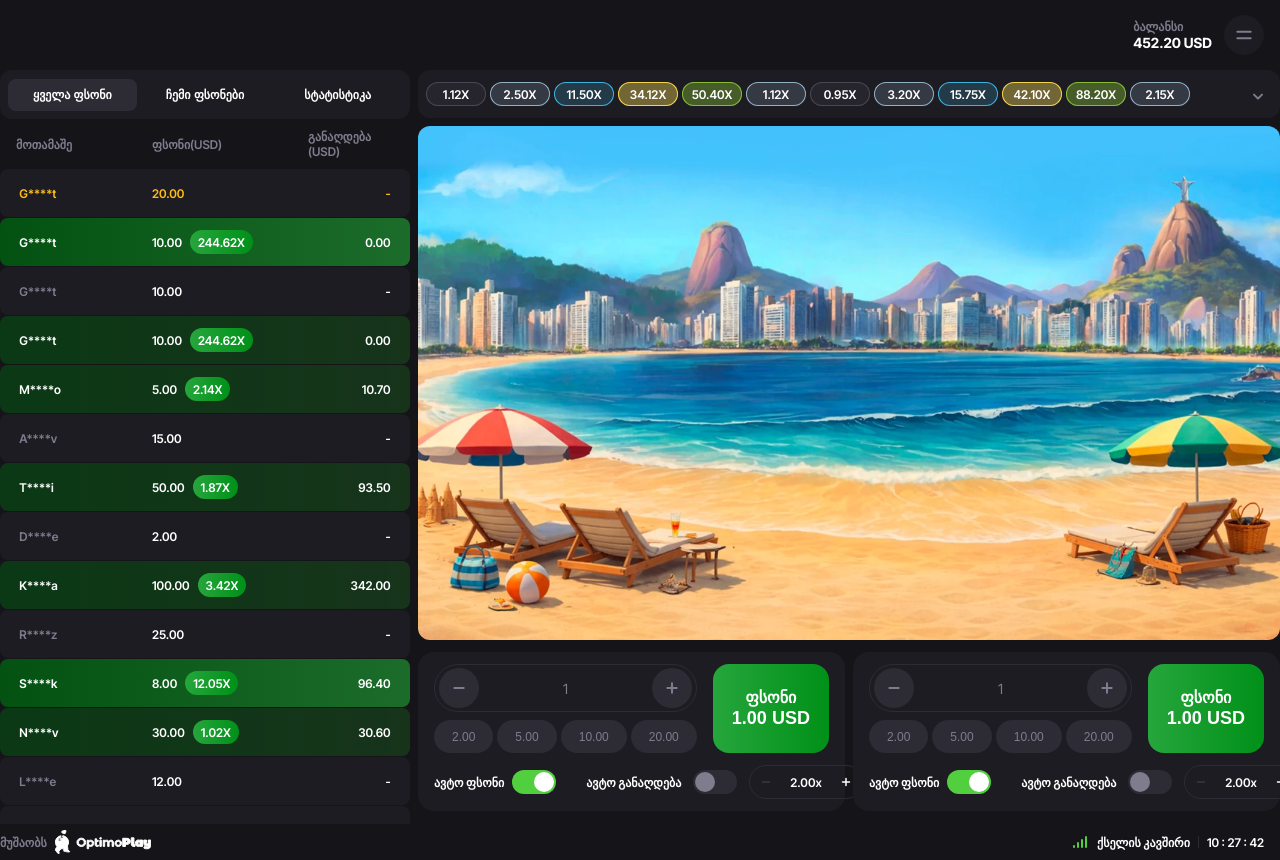
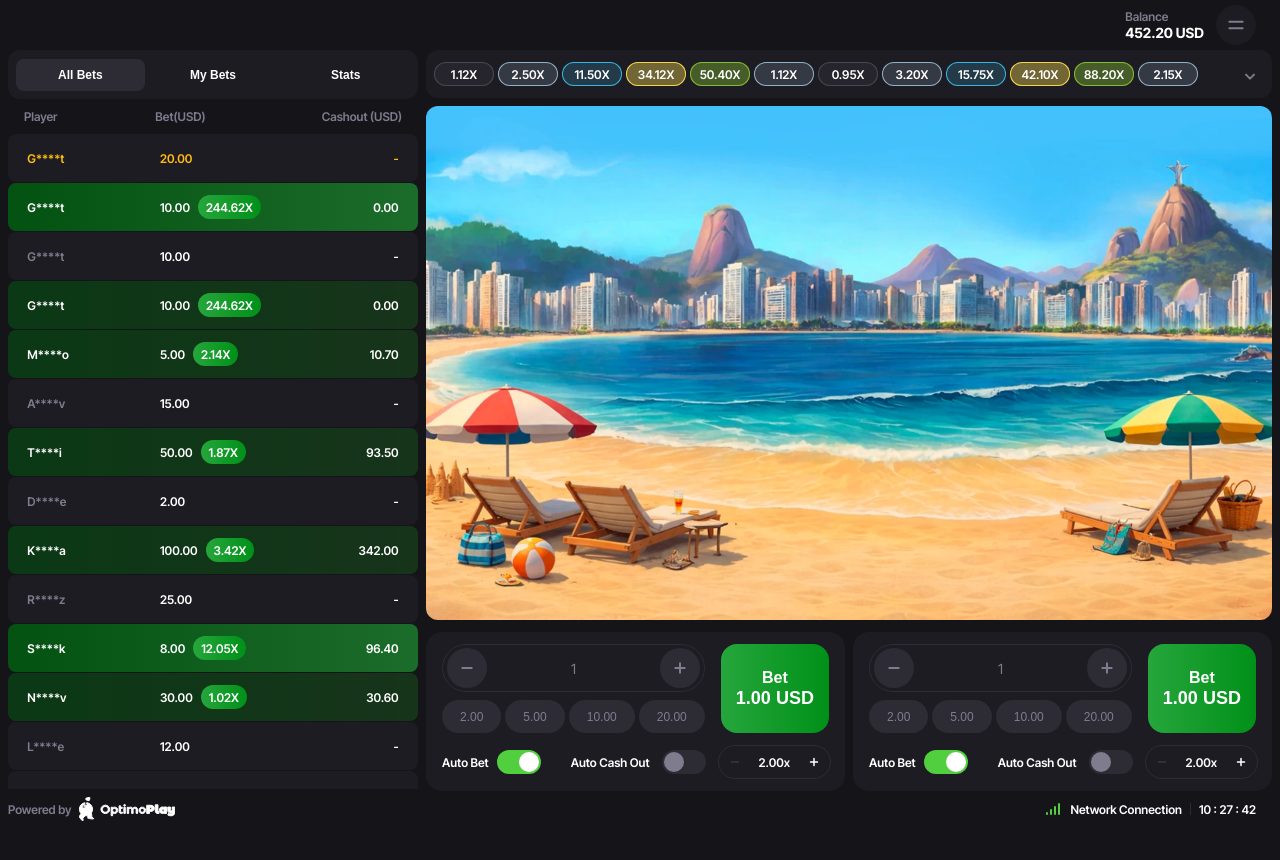
Before and after one commit to Allonos/optimogroup-task, a React (Vite) app: page / in a window 1280 px wide. After the commit the page ends 827 px from the top, so only its background shows below. Built offline with nearby package versions, Linux system fonts and the light colour scheme.

Commit message:
chore: design issues

```diff
--- a/src/components/ui/headers/gameInfoHeader/GameInfoHeader.jsx
+++ b/src/components/ui/headers/gameInfoHeader/GameInfoHeader.jsx
@@ -6,7 +6,7 @@ const GameInfoHeader = () => {
   const gameInfoHeaders = [
     { id: 1, title: t('player') },
     { id: 2, title: t('betUsd') },
-    { id: 3, title: t('cashoutUsd') },
+    { id: 3, title: t('cashoutUsd'), isLast: true },
   ];
 
   return (
@@ -14,7 +14,7 @@ const GameInfoHeader = () => {
       {gameInfoHeaders.map((header) => (
         <span
           key={header.id}
-          className='game-info-header-item text-body-small-semibold'
+          className={`game-info-header-item text-body-small-semibold${header.isLast ? ' game-info-header-item-last' : ''}`}
         >
           {header.title}
         </span>
--- a/src/i18n/index.js
+++ b/src/i18n/index.js
@@ -8,7 +8,7 @@ i18n.use(initReactI18next).init({
     en: { translation: en },
     ka: { translation: ka },
   },
-  lng: localStorage.getItem('language') || 'ka',
+  lng: localStorage.getItem('language') || 'en',
   fallbackLng: 'en',
   interpolation: { escapeValue: false },
 });
--- a/src/styles/headers/DefaultHeader.css
+++ b/src/styles/headers/DefaultHeader.css
@@ -76,3 +76,9 @@
 .header__menu-button.active .icon {
   --icon-color: rgba(var(--icon-white));
 }
+
+@media (max-width: 1600px) {
+  .header {
+    height: 50px;
+  }
+}
--- a/src/styles/headers/gameInfoHeader/GameInfoheader.css
+++ b/src/styles/headers/gameInfoHeader/GameInfoheader.css
@@ -4,7 +4,7 @@
 .game-info-header {
   padding: 10px 16px;
   display: grid;
-  grid-template-columns: 110px 130px 86px;
+  grid-template-columns: 1fr 1fr 1fr;
   justify-content: space-between;
   align-items: center;
   gap: 16px;
@@ -14,3 +14,7 @@
 .game-info-header-item {
   color: rgba(var(--text-grey));
 }
+
+.game-info-header-item-last {
+  text-align: right;
+}
--- a/src/styles/index.css
+++ b/src/styles/index.css
@@ -47,6 +47,7 @@ body,
   width: 100%;
   max-width: 1440px;
   margin: 0 auto;
+  padding: 0 8px
 }
 
 .game-layout-children {
```
